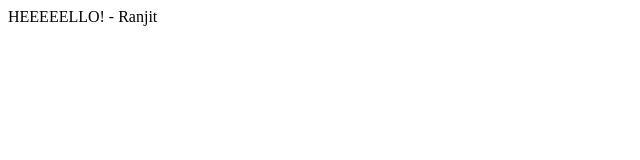
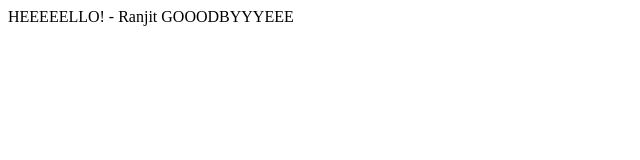
Before and after one commit to MCRSoftwares/TreinamentoGit, a plain HTML site: page testando/aloha.html in a window 1280 px wide. Shown: the whole page, without its empty margins (0-640 px from the left). Drawn offline with Linux system fonts and the light colour scheme.

Commit message:
Update aloha.html

```diff
--- a/testando/aloha.html
+++ b/testando/aloha.html
@@ -1,5 +1,6 @@
 <html>
 <body>
 HEEEEELLO! - Ranjit
+GOOODBYYYEEE
 </body>
 </html>
```
